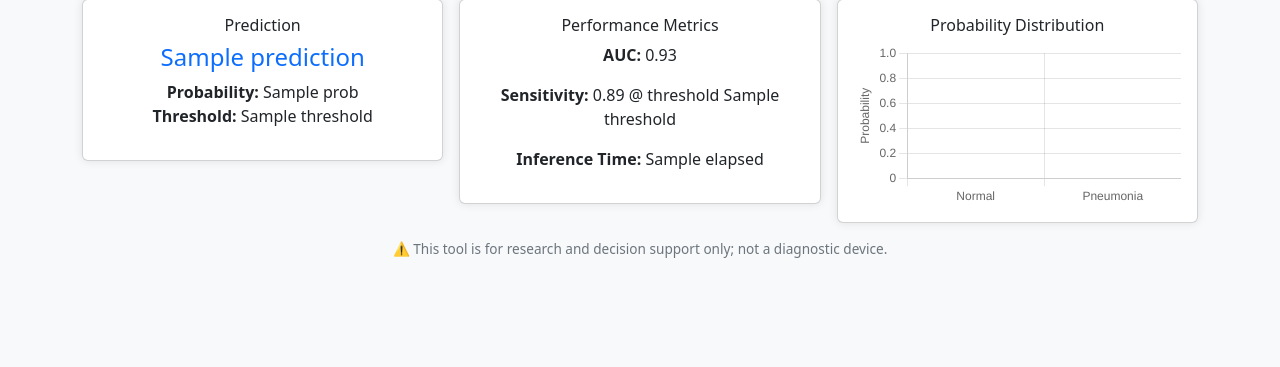
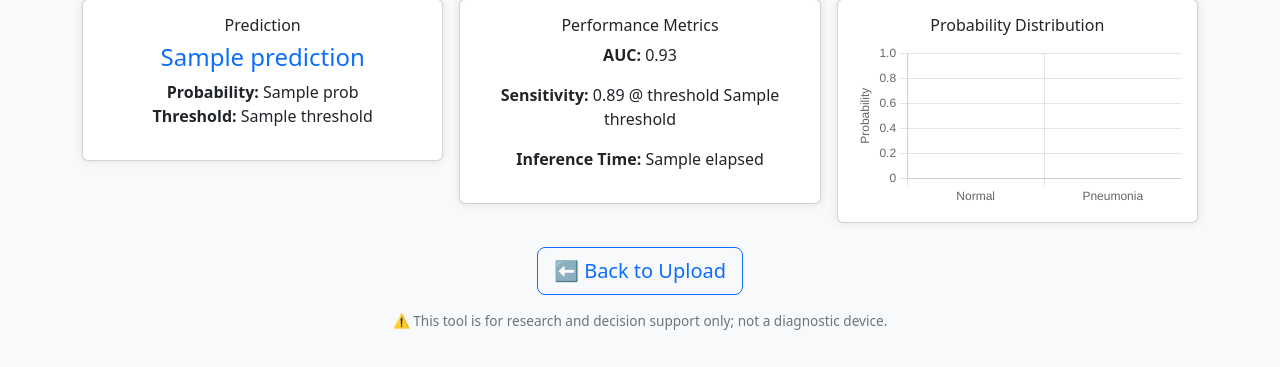
Before and after one commit to AAdewunmi/AI-Assisted-Pneumonia-Detection-Project, a Flask app: template app/templates/result.html in a window 1280 px wide. Shown: the part 433-800 px from the top of the page. Run offline with Flask 3, Linux system fonts and the light colour scheme; the template is opened without the code that fills it: most values are stand-ins (such as "Sample title", 1, 10 or a date in 2020).

Commit message:
Refactor: Clean up result.html by organizing comments, enhancing button styling, and improving layout structure

```diff
--- a/app/templates/result.html
+++ b/app/templates/result.html
@@ -5,10 +5,8 @@
     <title>PneumoDetect Results</title>
     <meta name="viewport" content="width=device-width, initial-scale=1">
 
-    <!-- Bootstrap CSS -->
+    <!-- Bootstrap -->
     <link href="https://cdn.jsdelivr.net/npm/bootstrap@5.3.0/dist/css/bootstrap.min.css" rel="stylesheet">
-
-    <!-- Chart.js -->
     <script src="https://cdn.jsdelivr.net/npm/chart.js"></script>
 
     <style>
@@ -25,6 +23,9 @@
             max-width: 100%;
             border-radius: 0.5rem;
             border: 1px solid #dee2e6;
+        }
+        .btn-back {
+            margin-top: 1.5rem;
         }
     </style>
 </head>
@@ -81,13 +82,18 @@
         </div>
     </div>
 
+    <!-- Back to Upload Button -->
+    <div class="text-center btn-back">
+        <a href="{{ url_for('index') }}" class="btn btn-outline-primary btn-lg">⬅️ Back to Upload</a>
+    </div>
+
     <!-- Disclaimer -->
     <p class="disclaimer">
         ⚠️ This tool is for research and decision support only; not a diagnostic device.
     </p>
 </div>
 
-<!-- Chart.js logic -->
+<!-- Chart.js -->
 <script>
     const ctx = document.getElementById('probChart').getContext('2d');
     const prob = parseFloat("{{ prob }}");
@@ -110,6 +116,5 @@
         }
     });
 </script>
-
 </body>
 </html>
```
